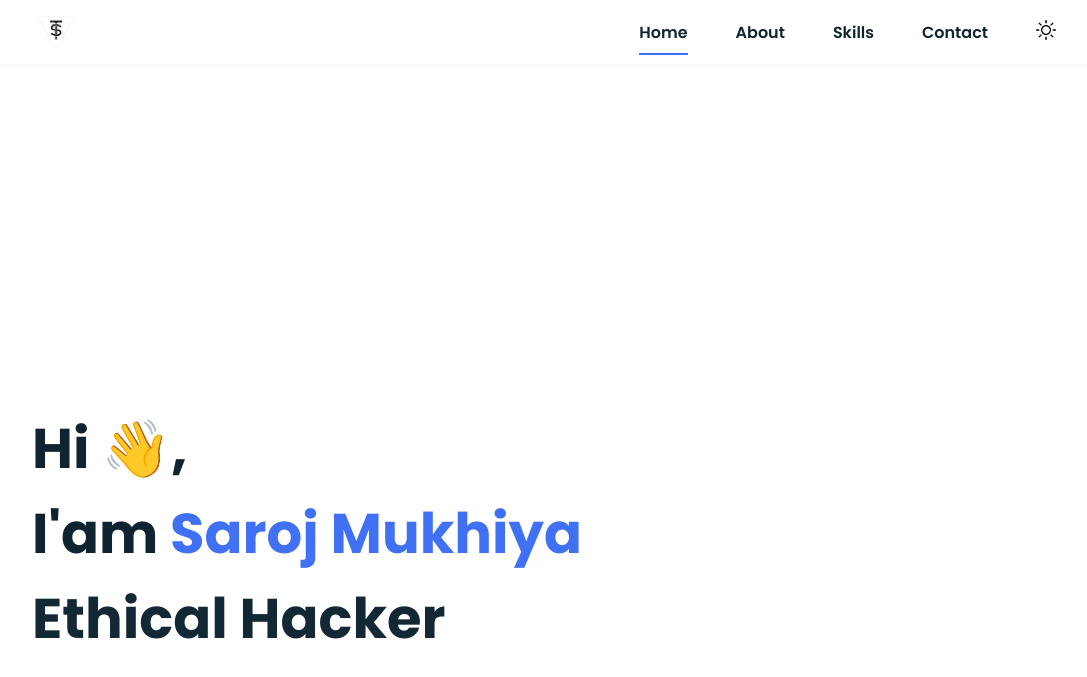
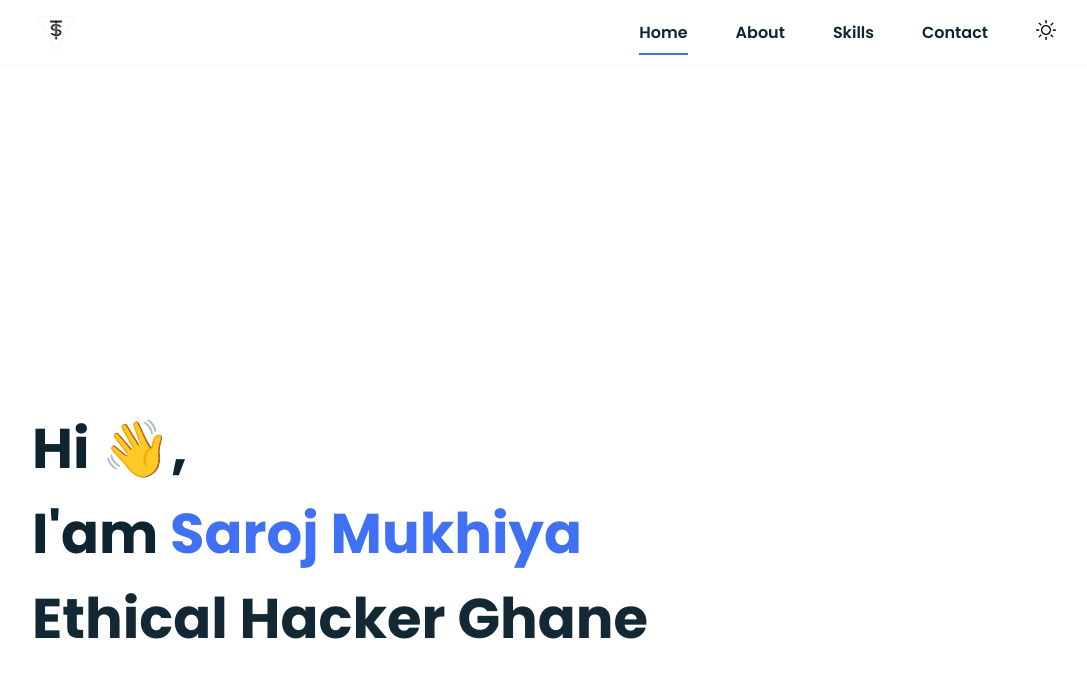
Before and after one commit to Sarojmukhiya/Portfolio, a plain HTML site: page index.html in a window 1280 px wide. Shown: the top 677 px of the page, without its empty margins (96-1183 px from the left). Drawn offline with nearby package versions, Linux system fonts and the light colour scheme.

Commit message:
Update index.html

```diff
--- a/index.html
+++ b/index.html
@@ -57,7 +57,7 @@
       <div class="home-data">
         <h2 class="home-title">
           Hi 👋,<br />I'am <span class="home-title-color">Saroj Mukhiya</span><br />
-         <span id="jobTitle" >Ethical Hacker</span>
+         <span id="jobTitle" >Ethical Hacker Ghane</span>
         </h2>
 
         <a href="https://drive.google.com/file/d/14BYL6uxtA8u39YvKq0AK6CVbMCk8dug3/view?usp=drivesdk" target="_blank"
```
